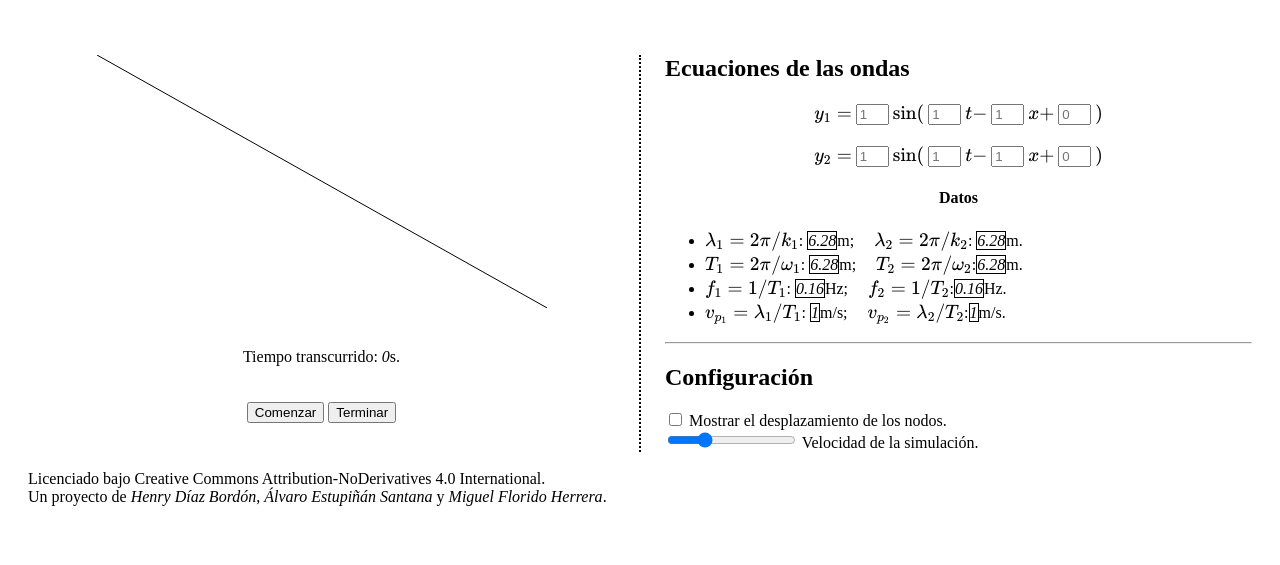
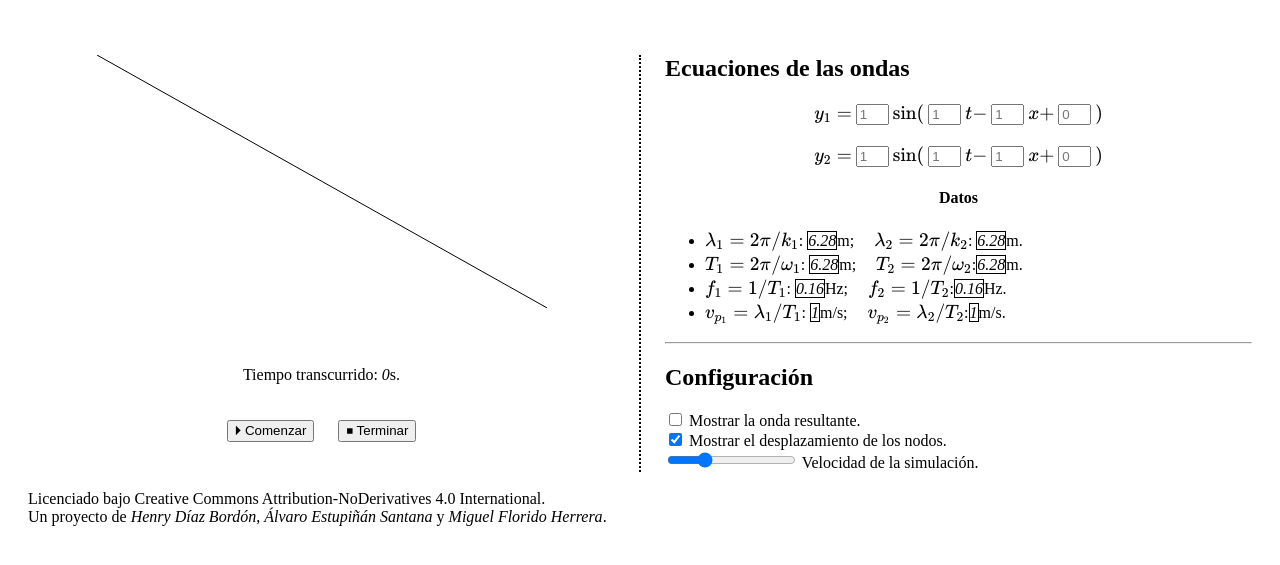
Before and after one commit to h3nry-d1az/interferencias, a plain HTML site: page index.html in a window 1280 px wide. Shown: the part 89-654 px from the top of the page. Drawn offline with nearby package versions, Linux system fonts and the light colour scheme.

Commit message:
hice algunos cambios minúsculos

```diff
--- a/index.html
+++ b/index.html
@@ -18,7 +18,7 @@
     </style>
 </head>
 <body>
-    <h1 align="center">Simulador de interferencias de ondas</h1>
+    <h1 align="center"><a href="https://github.com/h3nry-d1az/interferencias" style="text-decoration: none; color: black;">Simulador de interferencias de ondas</a></h1>
     <br>
     <br>
     <div id="twocol">
@@ -27,12 +27,14 @@
             <br>
             <br>
             <br>
+            <br>
             Tiempo transcurrido: <em><span id="time-elapsed">0</span></em>s.
             <br>
             <br>
             <br>
-            <button onclick="start()">Comenzar</button>
-            <button onclick="terminate()">Terminar</button>
+            <button onclick="start()">⏵︎ Comenzar</button>
+            &nbsp;&nbsp;&nbsp;&nbsp;<!--⏸︎-->
+            <button onclick="terminate()">⏹︎ Terminar</button>
         </div>
         <div align="center">
             <h2 style="text-align: left;">Ecuaciones de las ondas</h2>
@@ -65,7 +67,10 @@
             <hr>
             <div style="text-align: left;">
                 <h2>Configuración</h2>
-                <input type="checkbox" id="node-displacement">
+                <input type="checkbox" id="total-wave">
+                <label for="total-wave">Mostrar la onda resultante.</label>
+                <br>
+                <input type="checkbox" id="node-displacement" checked>
                 <label for="node-displacement">Mostrar el desplazamiento de los nodos.</label>
                 <br>
                 <input type="range" id="simulation-speed" min="0.25" max="4" value="1">
@@ -75,7 +80,7 @@
     </div>
     <br>
     <footer>Licenciado bajo Creative Commons Attribution-NoDerivatives 4.0 International.</footer>
-    <footer>Un proyecto de <em>Henry Díaz Bordón</em>, <em>Álvaro Estupiñán Santana</em> y <em>Miguel Florido Herrera</em>.
+    <footer>Un proyecto de <em><a href="https://github.com/h3nry-d1az" style="text-decoration: none; color: black;">Henry Díaz Bordón</a></em>, <em>Álvaro Estupiñán Santana</em> y <em>Miguel Florido Herrera</em>.
     </footer>
 </body>
 <script>
```
